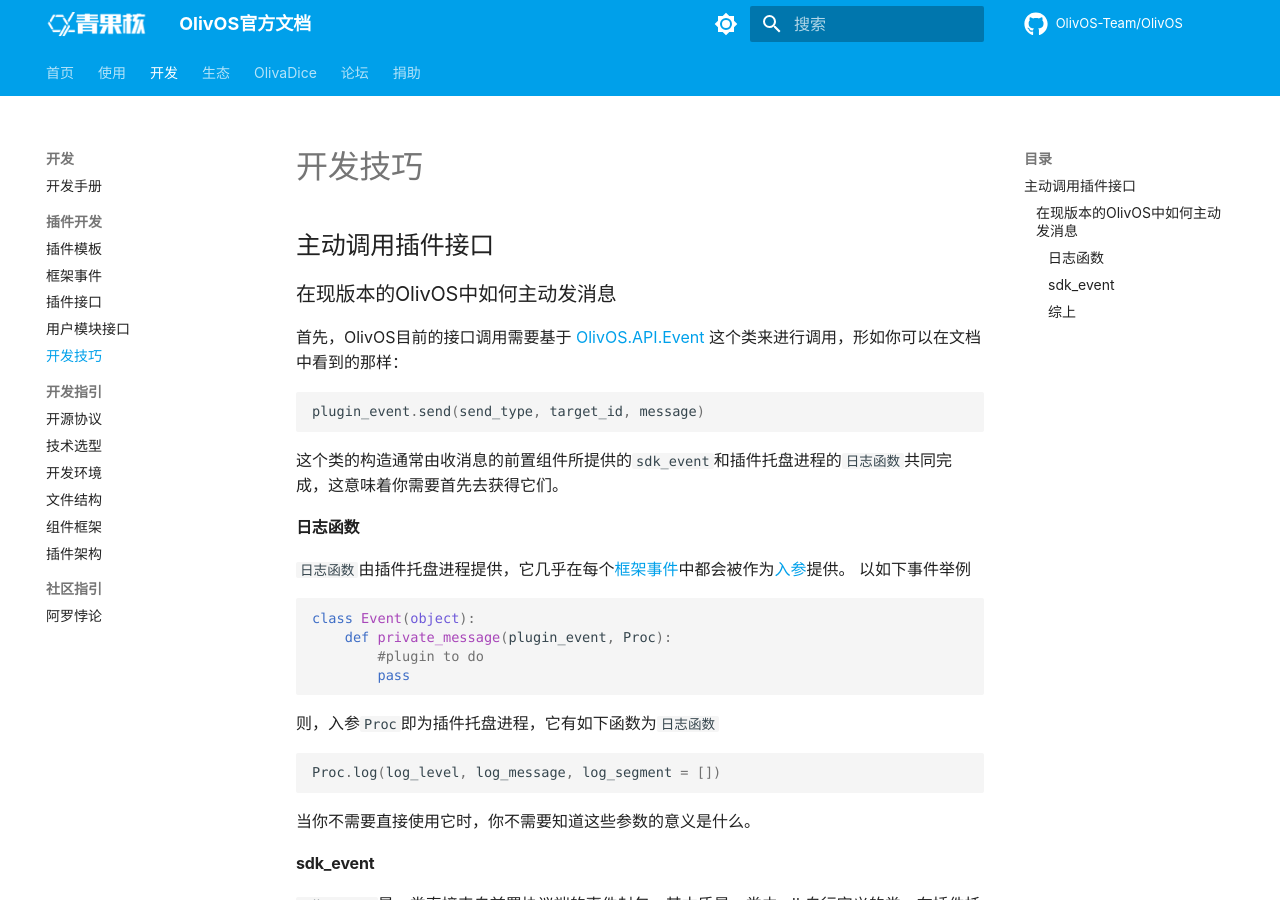
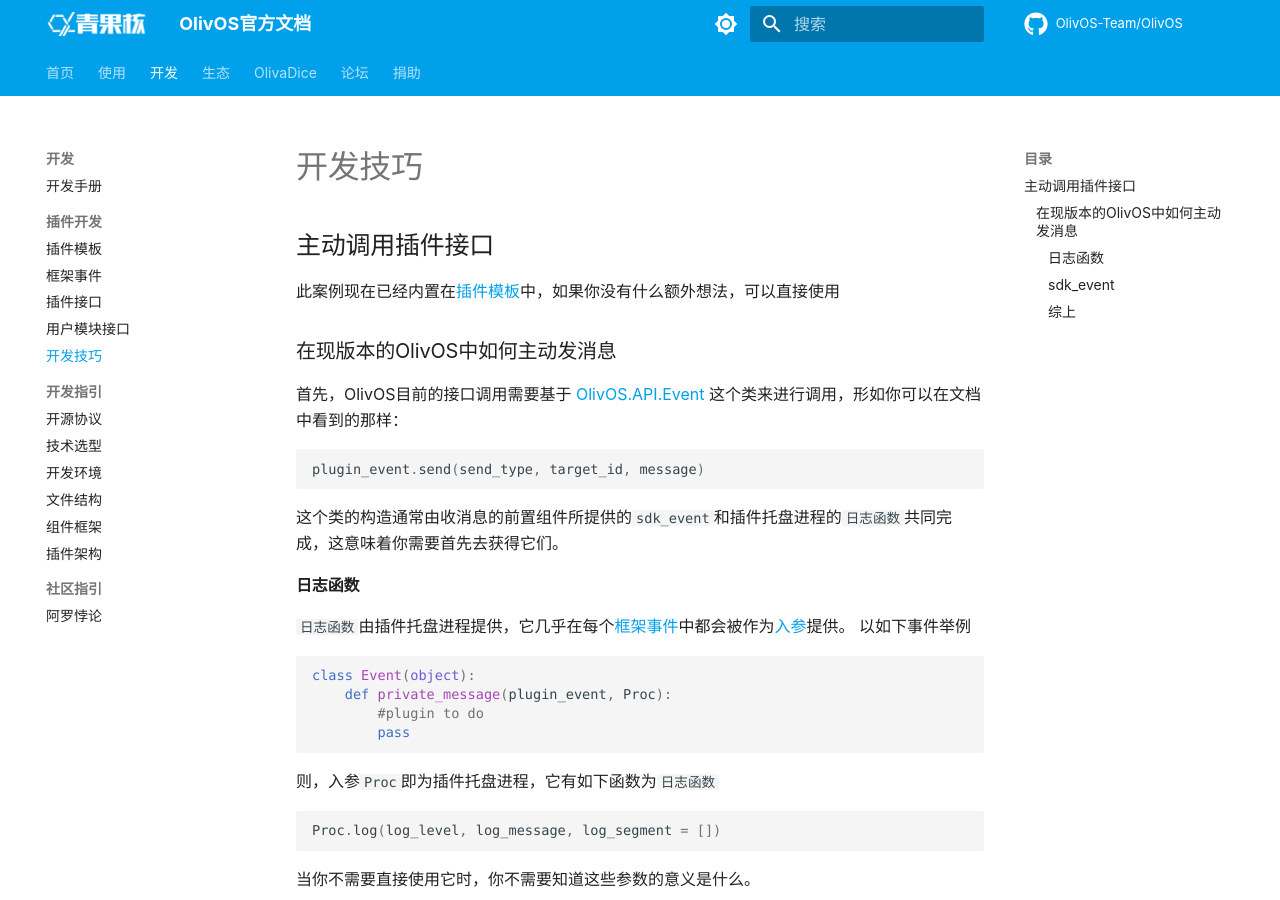
Before and after one commit to OlivOS-Team/OlivOSDoc, an MkDocs documentation site: the page built from docs/DevPlugin/Note.md, in a window 1280 px wide and 900 px high. Built offline with MkDocs 1.6.1 and Material for MkDocs 9.7.7, drawn with Linux system fonts in a browser that asks for light colours; comment, search, counter and statistics services are not loaded.

Commit message:
Update Note.md

```diff
--- a/docs/DevPlugin/Note.md
+++ b/docs/DevPlugin/Note.md
@@ -1,6 +1,8 @@
 # 开发技巧
 
 ## 主动调用插件接口
+
+此案例现在已经内置在[插件模板](https://github.com/OlivOS-Team/OlivOSPluginTemplate)中，如果你没有什么额外想法，可以直接使用
 
 ### 在现版本的OlivOS中如何主动发消息
 首先，OlivOS目前的接口调用需要基于 [OlivOS.API.Event](https://github.com/OlivOS-Team/OlivOS/blob/0d69a9ca63fa7130227891b447885819dc845a01/OlivOS/API.py#L89) 这个类来进行调用，形如你可以在文档中看到的那样：
```
